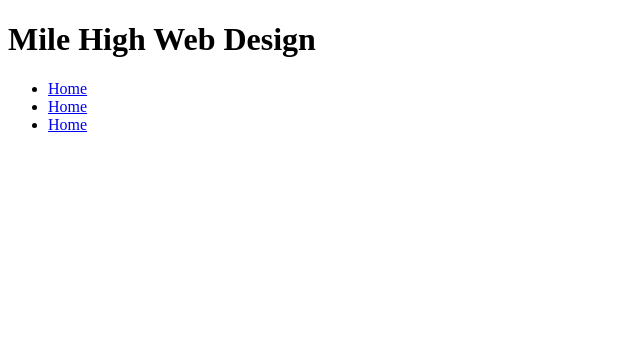
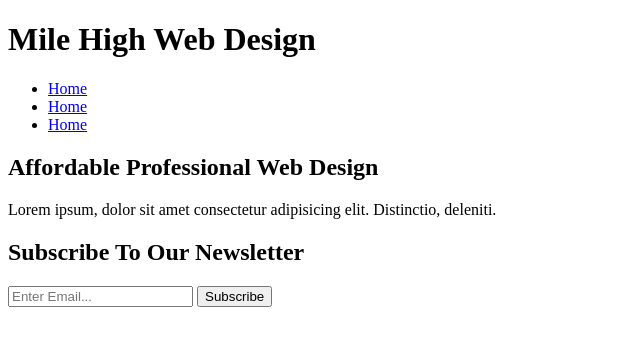
Before and after one commit to dianawallace/web_design_agency, a plain HTML site: page index.html in a window 1280 px wide. Shown: the whole page, without its empty margins (0-640 px from the left). Drawn offline with Linux system fonts and the light colour scheme.

Commit message:
showcase and newsletter section

```diff
--- a/index.html
+++ b/index.html
@@ -39,6 +39,25 @@
     </div>
   </header>
 
+  <section id="showcase">
+    <div class="container">
+      <h1>Affordable Professional Web Design</h1>
+      <p>Lorem ipsum, dolor sit amet consectetur
+        adipisicing elit. Distinctio, deleniti.</p>
+    </div>
+  </section>
+
+  <section id="newsletter">
+    <div class="container">
+      <h1>Subscribe To Our Newsletter</h1>
+      <form>
+        <input type="email" placeholder="Enter Email...">
+        <button type="submit" class="button_1">Subscribe</button>
+      </form>
+    </div>
+  </section>
+
+
 
 
   <script src="" async defer></script>
```
